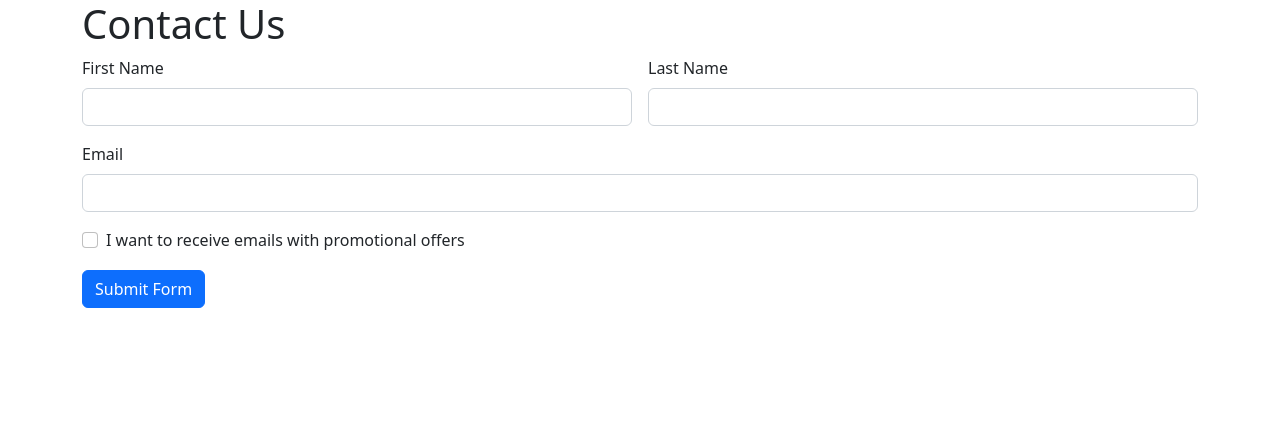
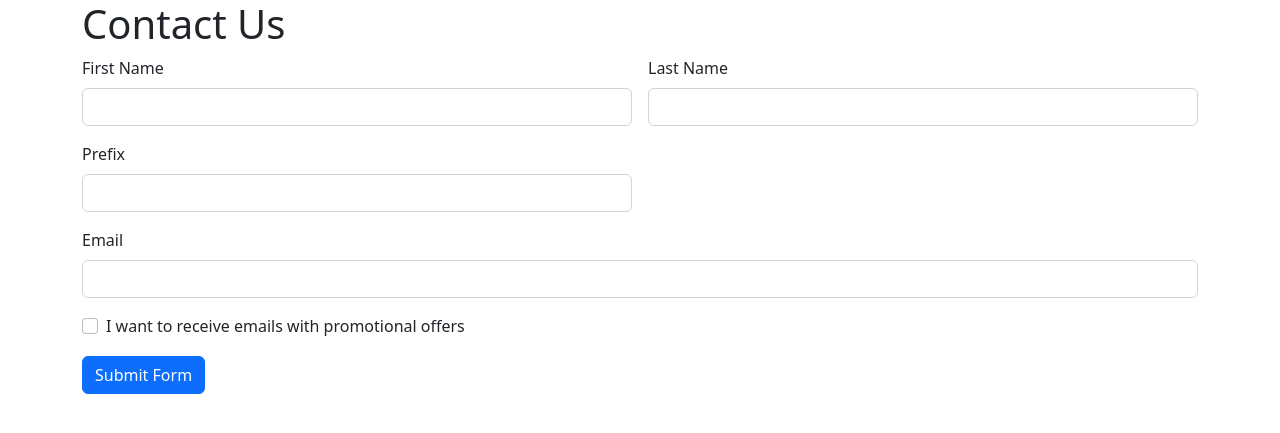
Before and after one commit to gilesoji/helloWorld, a Flask app: page /contact in a window 1280 px wide. Shown: the top 433 px of the page. Run offline with Flask 3, Linux system fonts and the light colour scheme.

Commit message:
Updated contact form to add 4th field

```diff
--- a/templates/contact.html
+++ b/templates/contact.html
@@ -23,13 +23,19 @@
             <p>{{ request.form.get('last_name') }}</p>
         </div>
         <div class="col-md-6">
+            <p>Prefix:</p>
+        </div>
+        <div class="col-md-6">
+            <p>{{ request.form.get('prefix') }}</p>
+        </div>
+        <div class="col-md-6">
             <p>Email:</p>
         </div>
         <div class="col-md-6">
             <p>{{ request.form.get('email') }}</p>
         </div>
         <div class="col-md-6">
-            <p>Want to receive emails:</p>
+            <p>Want to receive emails?:</p>
         </div>
         <div class="col-md-6">
             <p>{{ 'Yes' if request.form.get('agree_check') else 'No' }}</p>
@@ -46,6 +52,10 @@
             <div class="col-md-6">
                 <label for="last name" class="form-label">Last Name</label>
                 <input type="text" class="form-control" id="last_name" name="last_name">
+            </div>
+            <div class="col-md-6">
+                <label for="prefix" class="form-label">Prefix</label>
+                <input type="text" class="form-control" id="prefix" name="prefix">
             </div>
             <div class="col-md-12">
                 <label for="email" class="form-label">Email</label>
```
